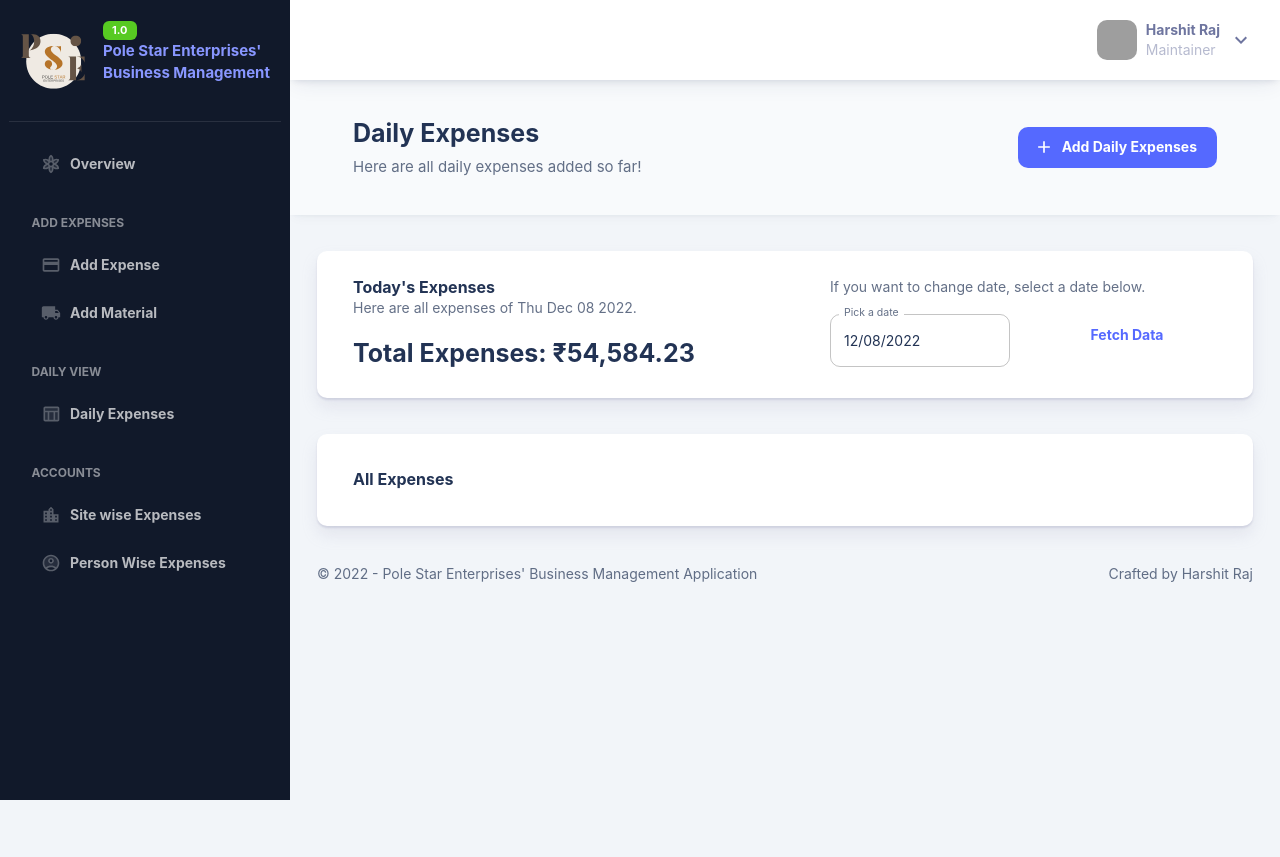
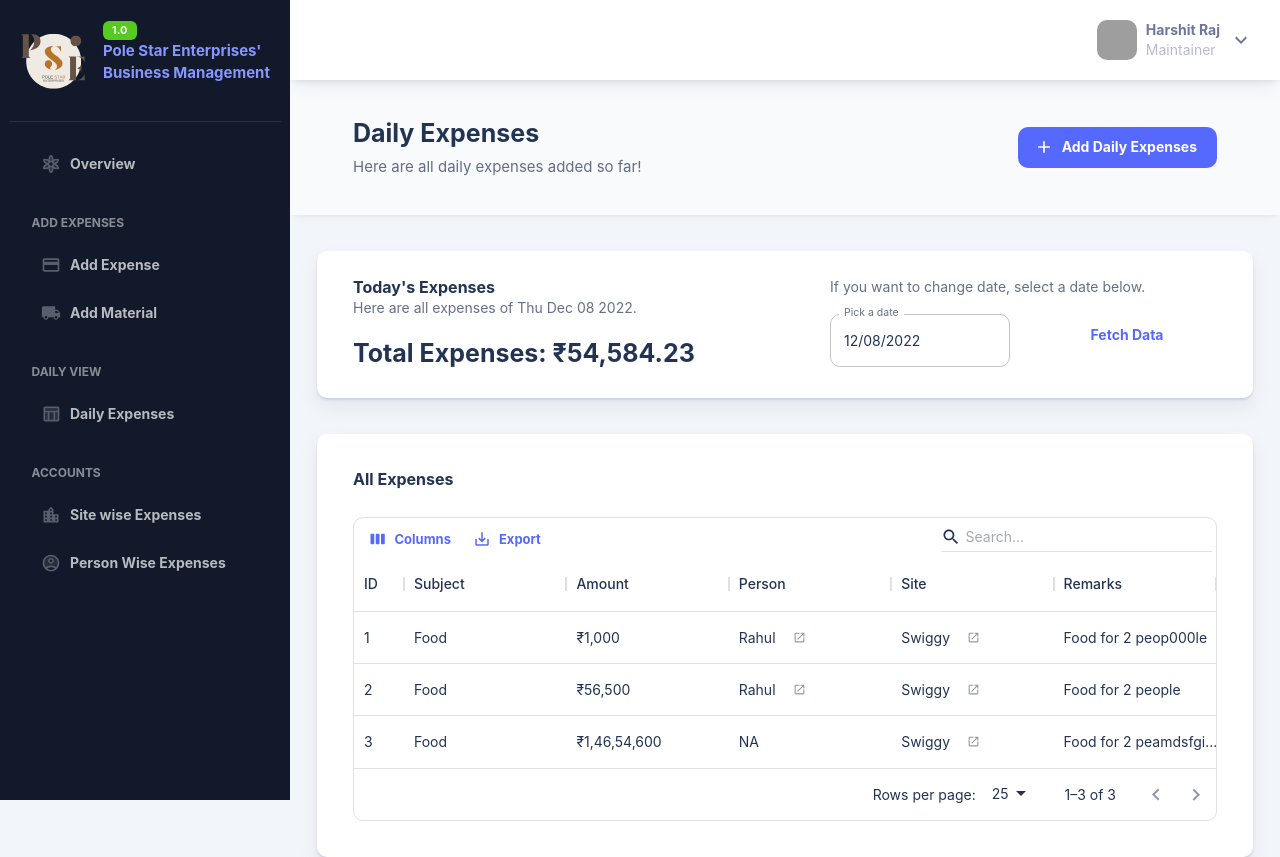
Before and after one commit to 1-Harshit/business-management, a Next.js app: page /admin/daily in a window 1280 px wide. Shown: the top 857 px of the page. Before the commit the page ends 800 px from the top, so only its background shows below. Built offline with nearby package versions, Linux system fonts and the light colour scheme; grey boxes are pictures that could not be loaded.

Commit message:
Add datagrid

```diff
--- a/package.json
+++ b/package.json
@@ -16,6 +16,7 @@
     "@mui/lab": "^5.0.0-alpha.111",
     "@mui/material": "^5.10.17",
     "@mui/styles": "^5.10.16",
+    "@mui/x-data-grid": "^5.17.14",
     "@mui/x-date-pickers": "^5.0.10",
     "@types/node": "18.11.11",
     "@types/react": "18.0.26",
--- /dev/null
+++ b/src/components/DataGrid.tsx
@@ -0,0 +1,34 @@
+import { DataGrid, GridColDef, GridToolbar } from "@mui/x-data-grid"
+import { useState } from "react"
+
+interface DataGridProps {
+  // eslint-disable-next-line @typescript-eslint/no-explicit-any
+  rows: any[]
+  columns: GridColDef[]
+}
+
+const CustomDataGrid = ({ rows, columns }: DataGridProps) => {
+  const [pageSize, setPageSize] = useState(25)
+
+  return (
+    <DataGrid
+      rows={rows}
+      columns={columns}
+      autoHeight
+      initialState={{ columns: { columnVisibilityModel: { date: false } } }}
+      components={{ Toolbar: GridToolbar }}
+      componentsProps={{
+        toolbar: {
+          showQuickFilter: true,
+        },
+      }}
+      disableDensitySelector
+      disableColumnFilter
+      pageSize={pageSize}
+      onPageSizeChange={(newPageSize) => setPageSize(newPageSize)}
+      rowsPerPageOptions={[10, 25, 50, 100]}
+    />
+  )
+}
+
+export default CustomDataGrid
--- a/src/pages/admin/daily.tsx
+++ b/src/pages/admin/daily.tsx
@@ -4,16 +4,35 @@ import {
   Card,
   Container,
   Grid,
+  IconButton,
   TextField,
+  Tooltip,
   Typography,
 } from "@mui/material"
 import Head from "next/head"
 import { DatePicker } from "@mui/x-date-pickers"
 import { useState } from "react"
 import moment from "moment"
+import { GridColDef } from "@mui/x-data-grid"
+import OpenInNewIcon from "@mui/icons-material/OpenInNew"
 
 import SidebarLayout from "src/layouts/SidebarLayout"
 import PageTitle from "src/components/PageTitle"
+import DataGrid from "src/components/DataGrid"
+
+const gridCell = (
+  { name = "NA", id = 0 }: { name: string; id: number },
+  type: string
+) => (
+  <>
+    {name}{" "}
+    {id !== 0 && (
+      <IconButton sx={{ mx: 1 }} href={`/admin/${type}/${id}`}>
+        <OpenInNewIcon sx={{ fontSize: 13 }} color="disabled" />
+      </IconButton>
+    )}
+  </>
+)
 
 const DailyExpenses = () => {
   const [selectedDate, setSelectedDate] = useState<Date>(new Date())
@@ -69,11 +88,86 @@ const DailyExpenses = () => {
       </Grid>
     </Card>
   )
+  const expenseColumns: GridColDef[] = [
+    { field: "id", headerName: "ID", flex: 0.3 },
+    { field: "date", headerName: "Date", flex: 0.8 },
+    { field: "subject", headerName: "Subject", flex: 1 },
+    {
+      field: "amount",
+      headerName: "Amount",
+      flex: 1,
+      renderCell: (params) =>
+        `₹${Number(params.value).toLocaleString("en-IN", {
+          maximumFractionDigits: 2,
+          minimumFractionDigits: 0,
+        })}`,
+    },
+    {
+      field: "person",
+      headerName: "Person",
+      flex: 1,
+      renderCell: (params) => gridCell(params.row.person || {}, "person"),
+      valueGetter: (params) => params.value?.name || "NA",
+    },
+    {
+      field: "site",
+      headerName: "Site",
+      flex: 1,
+      renderCell: (params) => gridCell(params.row.site || {}, "site"),
+      valueGetter: (params) => params.value?.name || "NA",
+    },
+    {
+      field: "remarks",
+      headerName: "Remarks",
+      flex: 1,
+      renderCell: (params) => (
+        <Tooltip title={params.value}>
+          <Typography>
+            {params.value.substr(0, 20)}
+            {params.value.length > 20 && "..."}
+          </Typography>
+        </Tooltip>
+      ),
+    },
+  ]
+
+  const expenseRows = [
+    {
+      id: 1,
+      date: "2021-09-01",
+      subject: "Food",
+      amount: 1000.0,
+      person: { name: "Rahul", id: 5 },
+      site: { name: "Swiggy", id: 1 },
+      remarks: "Food for 2 peop000le",
+    },
+    {
+      id: 2,
+      date: "2021-09-01",
+      subject: "Food",
+      amount: 56500,
+      person: { name: "Rahul", id: 55 },
+      site: { name: "Swiggy", id: 1 },
+      remarks: "Food for 2 people",
+    },
+    {
+      id: 3,
+      date: "2021-09-01",
+      subject: "Food",
+      amount: 14654600,
+      site: { name: "Swiggy", id: 1 },
+      remarks:
+        "Food for 2 peamdsfgijdkaldbgsflkjasbdhufkjadashdkdbfnhvujkbsdsnfdhnbsnaslijdknople",
+    },
+  ]
 
   const expenses = (
     <Card>
       <Box p={4}>
-        <Typography variant="h4">All Expenses</Typography>
+        <Typography variant="h4" sx={{ pb: 3 }}>
+          All Expenses
+        </Typography>
+        <DataGrid rows={expenseRows} columns={expenseColumns} />
       </Box>
     </Card>
   )
```
Also changed, not shown: 1 other file (tests, documents, lock files or other folders).
